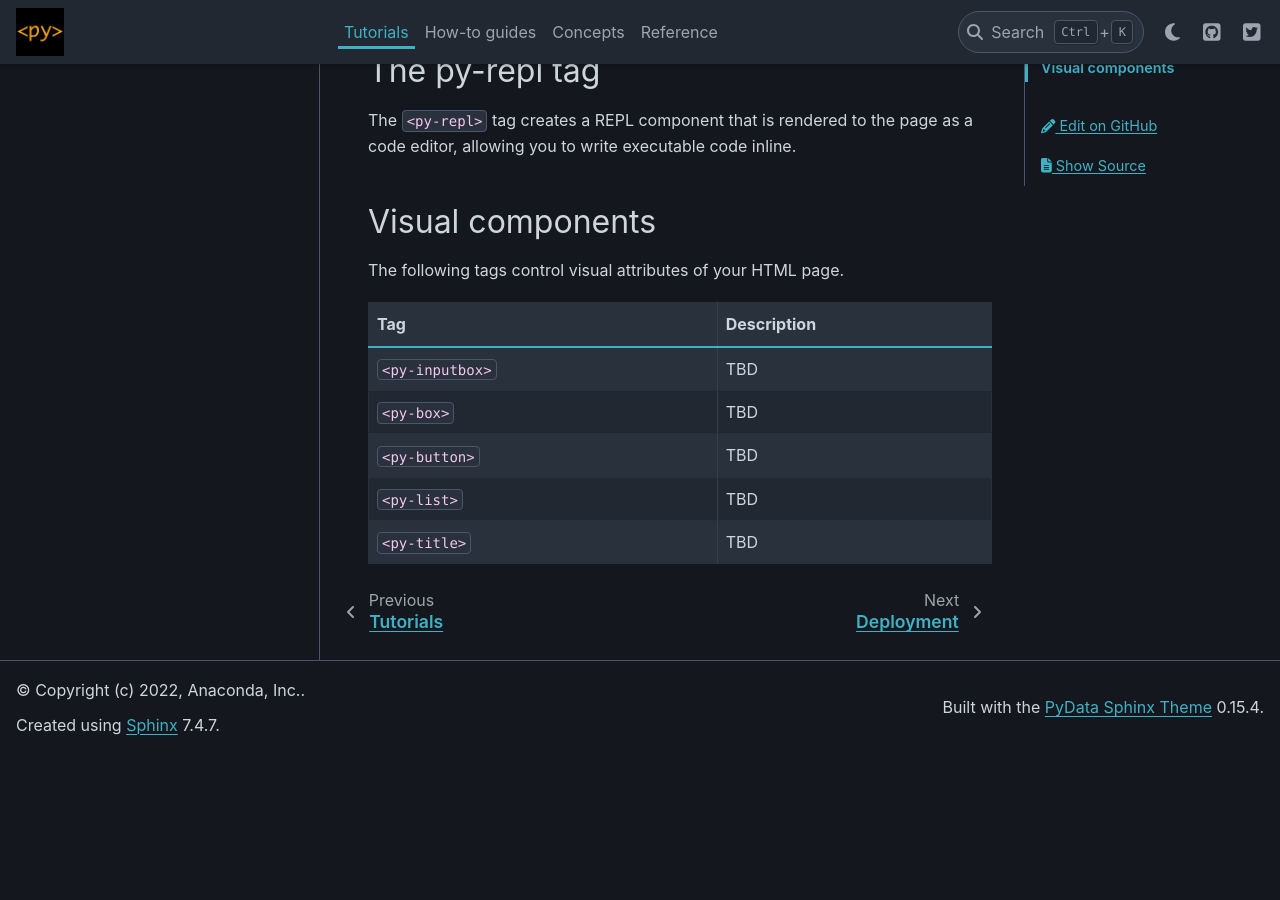
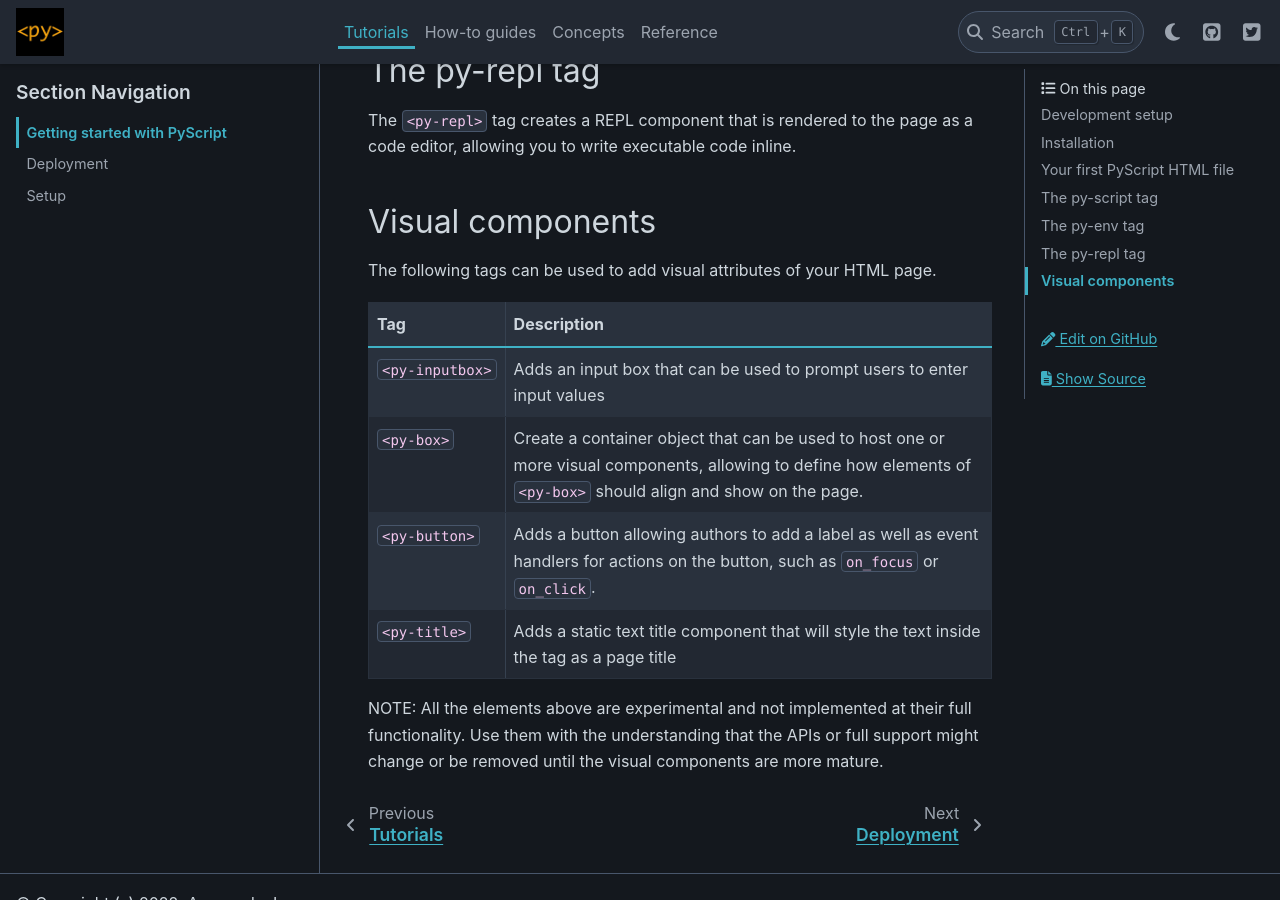
Before and after one commit to pyscript/pyscript, a Sphinx documentation site: the page built from docs/tutorials/getting-started.md, in a window 1280 px wide and 900 px high, scrolled down 4555 px. Built offline with Sphinx 7.4.7 and the PyData theme 0.15.4, drawn with Linux system fonts in a browser that asks for light colours; before the commit the page ends 5309 px from its top, so only the background shows below that.

Commit message:
add missing tags in getting started

```diff
--- a/docs/tutorials/getting-started.md
+++ b/docs/tutorials/getting-started.md
@@ -211,14 +211,16 @@
 
 The `<py-repl>` tag creates a REPL component that is rendered to the page as a code editor, allowing you to write executable code inline.
 
+
 ## Visual components
 
-The following tags control visual attributes of your HTML page.
+The following tags can be used to add visual attributes of your HTML page.
 
 | Tag             | Description |
 | ---             | ----------- |
-| `<py-inputbox>` | TBD         |
-| `<py-box>`      | TBD         |
-| `<py-button>`   | TBD         |
-| `<py-list>`     | TBD         |
-| `<py-title>`    | TBD         |
+| `<py-inputbox>` | Adds an input box that can be used to prompt users to enter input values |
+| `<py-box>`      | Create a container object that can be used to host one or more visual components, allowing to define how elements of `<py-box>` should align and show on the page. |
+| `<py-button>`   | Adds a button allowing authors to add a label as well as event handlers for actions on the button, such as `on_focus` or `on_click`. |
+| `<py-title>`    | Adds a static text title component that will style the text inside the tag as a page title |
+
+NOTE: All the elements above are experimental and not implemented at their full functionality. Use them with the understanding that the APIs or full support might change or be removed until the visual components are more mature.
```
